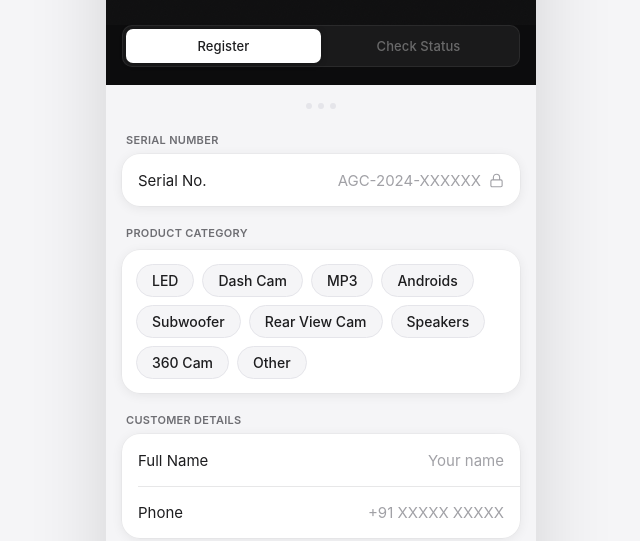
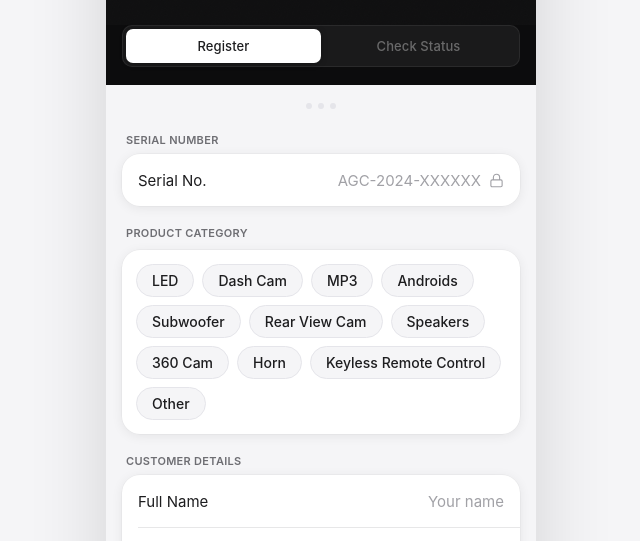
Before and after one commit to Arjun4617/Spider-warranty, a plain HTML site: page index.html in a window 1280 px wide. Shown: the part 242-783 px from the top of the page, without its empty margins (319-959 px from the left). Drawn offline with Linux system fonts and the light colour scheme.

Commit message:
Update index.html

```diff
--- a/index.html
+++ b/index.html
@@ -472,6 +472,8 @@
           <div class="chip" data-val="RearView cam">Rear View Cam</div>
           <div class="chip" data-val="Speakers">Speakers</div>
           <div class="chip" data-val="360 cam">360 Cam</div>
+          <div class="chip" data-val="Horn">Horn</div>
+          <div class="chip" data-val="Keyless Remote Control">Keyless Remote Control</div>
           <div class="chip" data-val="Other" id="chip-other">Other</div>
         </div>
         <div class="other-wrap" id="otherWrap">
```
